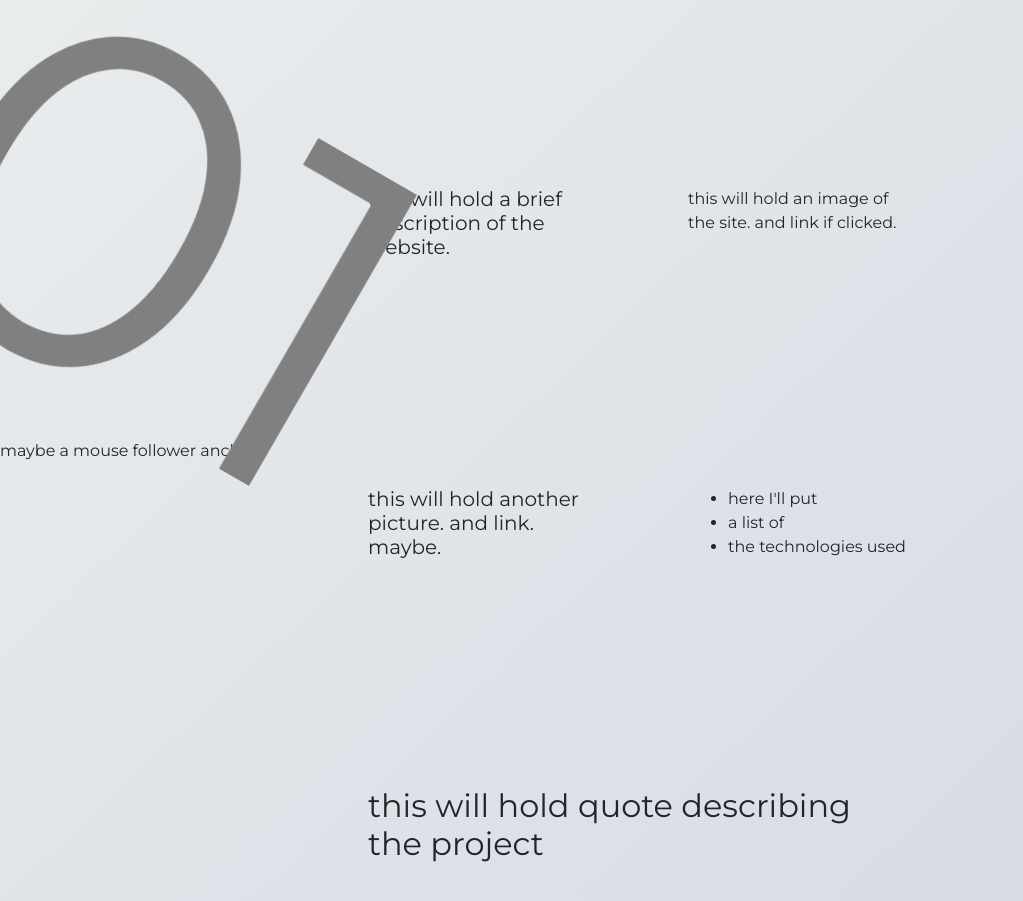
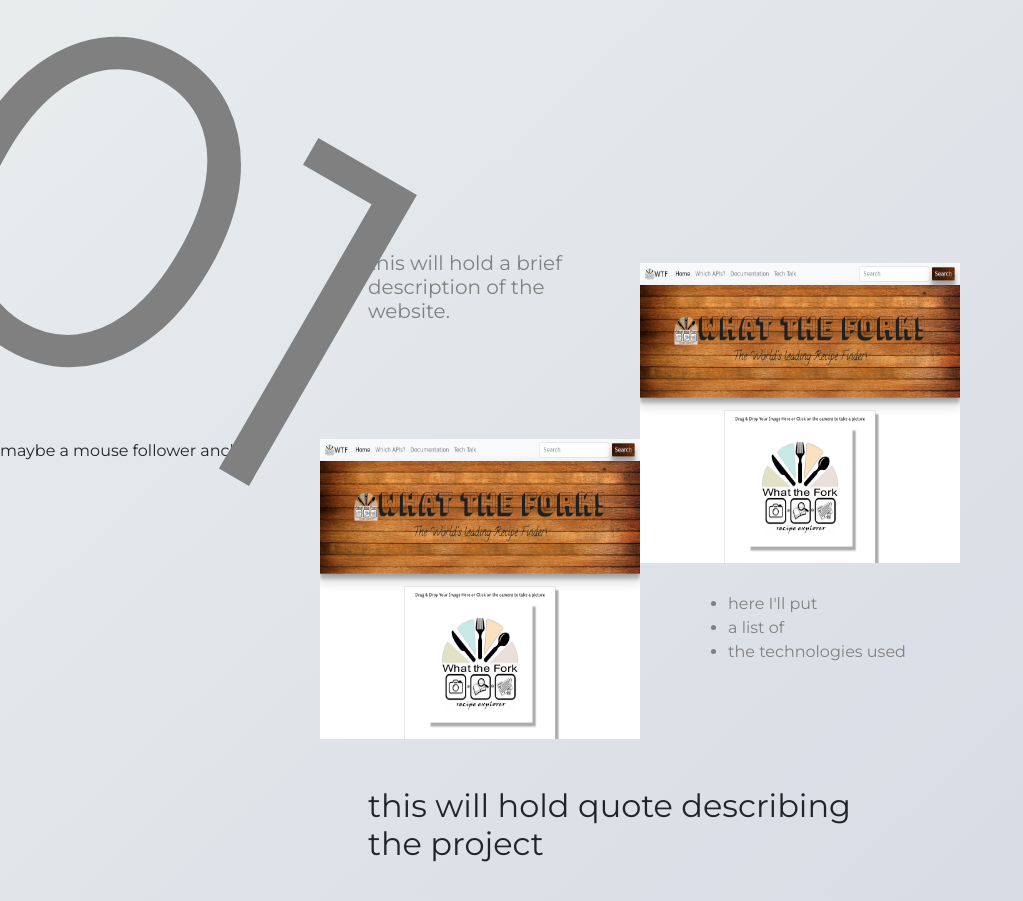
Before and after one commit to buddyeorl/3dportfolio, a React (Create React App) app: page / in a window 1280 px wide. Shown: the part 1440-2341 px from the top of the page, without its empty margins (0-1023 px from the left). Built offline with nearby package versions, Linux system fonts and the light colour scheme.

Commit message:
created transition up element  to add some effect to the react components

```diff
--- a/src/components/DisplayInfo/DisplayInfo.js
+++ b/src/components/DisplayInfo/DisplayInfo.js
@@ -58,7 +58,7 @@ class DisplayInfo extends Component {
 					titles.map((title, index) =>
 						<div key={index + "displayInfo"} id={index + "displayInfo"} className={"displayInfoCard w-" + this.state.displayInfoResize[index] + " p-0"} onMouseOver={this.handleClick.bind(this, index)} onMouseOut={this.handleMouseLeave.bind(this, index)} >
 							<div className="displayInfoDiv w-100 h-75">
-								<img src="desktop.png" alt="Italian Trulli" className="displayInfoDiv w-100 h-100" />
+								<img src="desktop.png" className="displayInfoDiv w-100 h-100" />
 							</div>
 							<div className="displayInfoDiv w-50 h-25"><p>A small project using JS</p></div>
 							<div className="displayInfoDiv w-50 h-25"><p>{title}{index}</p></div>
--- a/src/components/LeftMessage/LeftMessage.css
+++ b/src/components/LeftMessage/LeftMessage.css
@@ -30,3 +30,11 @@ transition: width 0.5s, height 0.5s, background-color 0.5s, transform 0.5s;
   transform: rotate(0deg);
   transition: width 0.5s, height 0.5s, background-color 0.5s, transform 0.5s;
 }
+
+.bigSideTextOnViewport:hover{
+  position: relative;
+  left:-20%;
+color: rgb(128, 32, 32);
+text-decoration: underline;
+transition: width 1s, height 1s, background-color 1s, transform 1s;
+}
--- a/src/components/Portfolio/Portfolio.css
+++ b/src/components/Portfolio/Portfolio.css
@@ -7,8 +7,6 @@
   }
 
   .divPortfolio {
-
-    display: inline-block;
     float: left;
   }
 
--- a/src/components/Portfolio/Portfolio.js
+++ b/src/components/Portfolio/Portfolio.js
@@ -1,7 +1,7 @@
 import React, { Component } from "react";
 import "./Portfolio.css";
 import LeftMessage from '../LeftMessage';
-
+import TransitionUp from '../TransitionUp';
 
 class Portfolio extends Component {
 	render() {
@@ -17,27 +17,33 @@ class Portfolio extends Component {
 				</div>
 				<div className="divPortfolio w-50 h-100">
 					<div className="divPortfolio w-100 h-25 p-5">
-						<h1>This will hold the type of the project</h1>
+						<h1>
+							{/* This will hold the type of the project */}
+							Using Watson Deeplearning AI API
+						</h1>
 					</div>
 					<div className="divPortfolio w-50 h-25 p-5">
 						<h5>
-							this will hold a brief description of the website.
+							<TransitionUp message="this will hold a brief description of the website." />
 						</h5>
 					</div>
-					<div className="divPortfolio w-50 h-25  p-5">
-						this will hold an image of the site. and link if clicked.
+					<div className="divPortfolio w-50 h-25">
+						{/* this will hold an image of the site. and link if clicked. */}
+						<TransitionUp message={<img src="desktop.png" alt="Italian Trulli" className="displayInfoDiv w-100 h-100" />
+						} />
+
+					</div>
+					<div className="divPortfolio w-50 h-25">
+						{/* this will hold another picture. and link. maybe. */}
+						<img src="desktop.png" alt="Italian Trulli" className="displayInfoDiv w-100 h-100" />
 					</div>
 					<div className="divPortfolio w-50 h-25 p-5">
-						<h5>
-							this will hold another picture. and link. maybe.
-						</h5>
-					</div>
-					<div className="divPortfolio w-50 h-25 p-5">
-						<ul>
+						<TransitionUp message={<ul>
 							<li>here I'll put</li>
 							<li>a list of</li>
 							<li>the technologies used</li>
-						</ul>
+						</ul>} />
+
 					</div>
 					<div className="divPortfolio w-100 h-25 p-5">
 						<h2>this will hold quote describing the project</h2>
--- /dev/null
+++ b/src/components/TransitionUp/TransitionUp.css
@@ -0,0 +1,27 @@
+.noTransitionText{
+  position: relative;
+  bottom:-20%;
+color: gray;
+/* font-size: 30em; */
+transform: rotate(30deg);
+transform: translateY(5vw);
+transition: width 0.5s, height 0.5s, background-color 0.5s, transform 0.5s;
+}
+
+.transitionTextOnViewport{
+  position: relative;
+  bottom:0%;
+  /* font-size: 30em; */
+  -webkit-transform: rotate(0deg);
+  transform: translateY(0);
+  transform: rotate(0deg);
+  transition: width 0.5s, height 0.5s, background-color 0.5s, transform 0.5s;
+}
+
+/* .transitionTextOnViewport:hover{
+  position: relative;
+  left:-20%;
+color: rgb(128, 32, 32);
+text-decoration: underline;
+transition: width 1s, height 1s, background-color 1s, transform 1s;
+} */
--- /dev/null
+++ b/src/components/TransitionUp/TransitionUp.js
@@ -0,0 +1,55 @@
+import React, { Component } from "react";
+import "./TransitionUp.css";
+
+class TransitionUp extends Component {
+	constructor(props) {
+		super(props);
+		this.state = { width: 0, height: 0, textClass: "noTransitionText" };
+
+		// This binding is necessary to make `this` work in the callback
+		this.updateWindowDimensions = this.updateWindowDimensions.bind(this);
+		this.messageAnimation = this.messageAnimation.bind(this);
+	}
+
+	messageAnimation() {
+		let offsetTop = this.instance.getBoundingClientRect().top;
+		let offsetBottom = this.instance.getBoundingClientRect().bottom;
+		if (offsetTop < (this.state.height) && offsetBottom > (this.state.height / 20)) {
+			if (this.state.textClass === "noTransitionText") {
+				console.log("transition in");
+				console.log(offsetBottom);
+				console.log(this.state.height);
+				this.setState({ textClass: "transitionTextOnViewport" });
+			}
+		} else {
+			if (this.state.textClass === "transitionTextOnViewport") {
+				console.log("transition out");
+				this.setState({ textClass: "noTransitionText" });
+			}
+		}
+	}
+	componentDidMount() {
+		this.updateWindowDimensions();
+		window.addEventListener('resize', this.updateWindowDimensions);
+		window.addEventListener('scroll', this.messageAnimation);
+	}
+
+	componentWillUnmount() {
+		window.removeEventListener('resize', this.updateWindowDimensions);
+		window.removeEventListener('scroll', this.messageAnimation);
+	}
+
+	updateWindowDimensions() {
+		this.setState({ width: window.innerWidth, height: window.innerHeight });
+	}
+
+	render(props) {
+		return (
+			<div ref={(el) => this.instance = el} className={"w-100 h-100 " + this.state.textClass}>
+				{this.props.message}
+			</div>
+		);
+	}
+}
+
+export default TransitionUp;
--- /dev/null
+++ b/src/components/TransitionUp/index.js
@@ -0,0 +1 @@
+export { default } from "./TransitionUp.js";
```
